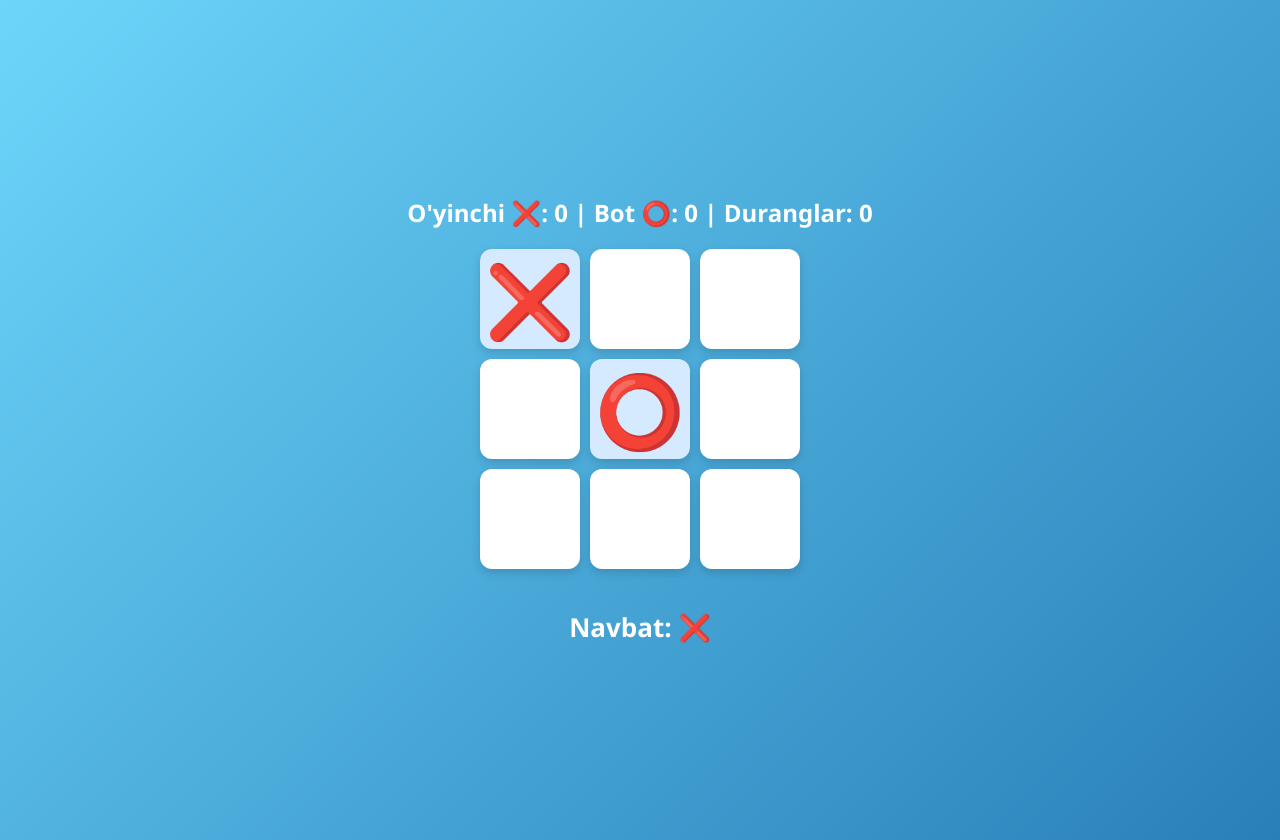
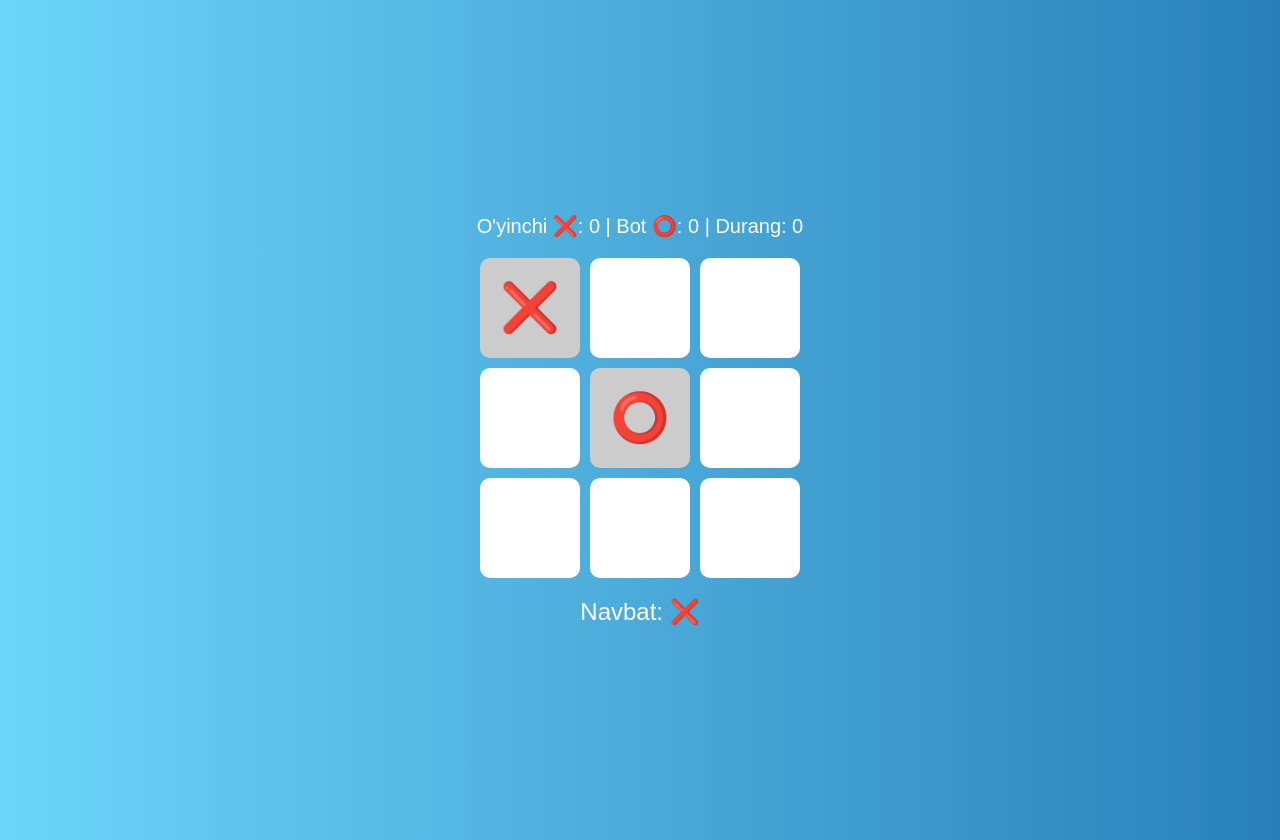
Before and after one commit to baxti0331/X-0, a plain HTML site: page index.html in a window 1280 px wide. Both pictures are taken after a click on the element 530 px from the left and 298 px from the top of the page. Drawn offline with Linux system fonts and the light colour scheme.

Commit message:
Update index.html

```diff
--- a/index.html
+++ b/index.html
@@ -2,129 +2,84 @@
 <html lang="uz">
 <head>
 <meta charset="UTF-8" />
-<meta name="viewport" content="width=device-width, initial-scale=1, maximum-scale=1, user-scalable=no" />
-<title>Botga qarshi tik-tak-toe o'yini</title>
+<meta name="viewport" content="width=device-width, initial-scale=1.0" />
+<title>Tik-Tak-Toe</title>
 <style>
-  #loaderScreen {
-    position: fixed; top: 0; left: 0; width: 100vw; height: 100vh;
-    background: linear-gradient(135deg, #74b9ff, #0984e3);
-    display: flex; justify-content: center; align-items: center; flex-direction: column;
-    color: #f0f0f0; font-size: 28px; font-weight: 700; z-index: 1000;
-  }
-  .spinner {
-    margin-top: 20px; width: 60px; height: 60px;
-    border: 8px solid rgba(240, 240, 240, 0.3);
-    border-top: 8px solid #f0f0f0; border-radius: 50%;
-    animation: spin 1.2s linear infinite;
-  }
-  @keyframes spin {
-    0% { transform: rotate(0deg);}
-    100% { transform: rotate(360deg);}
-  }
   body {
-    font-family: 'Segoe UI', Tahoma, Geneva, Verdana, sans-serif;
-    background: linear-gradient(135deg, #6dd5fa, #2980b9);
-    color: #222; margin: 0; padding: 20px;
-    display: flex; flex-direction: column; align-items: center; justify-content: center;
-    height: 100vh; user-select: none; overflow: hidden;
+    margin: 0;
+    padding: 20px;
+    font-family: sans-serif;
+    background: linear-gradient(to right, #6dd5fa, #2980b9);
+    color: white;
+    display: flex;
+    flex-direction: column;
+    align-items: center;
+    justify-content: center;
+    height: 100vh;
+    overflow: hidden;
   }
   #scoreboard {
-    color: white;
-    font-size: 24px;
-    font-weight: 600;
     margin-bottom: 20px;
-    user-select: none;
-    z-index: 1;
+    font-size: 20px;
   }
   #board {
     display: grid;
     grid-template-columns: repeat(3, 100px);
-    grid-template-rows: repeat(3, 100px);
     gap: 10px;
-    z-index: 1;
   }
   .cell {
-    background: #fff;
-    border-radius: 12px;
-    box-shadow: 0 4px 10px rgba(0, 0, 0, 0.15);
-    font-size: 72px;
+    width: 100px;
+    height: 100px;
+    background: white;
+    color: black;
+    font-size: 48px;
     display: flex;
+    align-items: center;
     justify-content: center;
-    align-items: center;
+    border-radius: 10px;
     cursor: pointer;
-    transition: background-color .3s ease;
-    -webkit-tap-highlight-color: transparent;
-    touch-action: manipulation;
-    user-select: none;
-  }
-  .cell:hover {
-    background-color: #f0f8ff;
   }
   .cell.disabled {
-    cursor: default;
-    background-color: #d6eaff;
+    pointer-events: none;
+    background-color: #ccc;
   }
   #message {
-    margin-top: 40px;
-    color: #fff;
-    font-size: 26px;
-    font-weight: 600;
-    min-height: 32px;
-    user-select: none;
-    z-index: 1;
+    margin-top: 20px;
+    font-size: 24px;
   }
-  #countdown {
-    color: #fff;
-    font-size: 26px;
-    font-weight: 600;
-    user-select: none;
-    min-width: 24px;
-    text-align: left;
-  }
-  #fireworksCanvas {
+  canvas {
     position: fixed;
-    top: 0; left: 0;
-    width: 100vw; height: 100vh;
+    top: 0;
+    left: 0;
     pointer-events: none;
+    width: 100vw;
+    height: 100vh;
     z-index: 10;
   }
 </style>
 </head>
 <body>
-<div id="loaderScreen">O'yin yuklanmoqda...<div class="spinner"></div></div>
 
-<div id="scoreboard">O'yinchi ❌: 0  |  Bot ⭕: 0  |  Duranglar: 0</div>
-
+<div id="scoreboard">O'yinchi ❌: 0 | Bot ⭕: 0 | Durang: 0</div>
 <div id="board"></div>
 <div id="message">Navbat: ❌</div>
-<div id="countdown"></div>
+<canvas id="fireworksCanvas"></canvas>
 
-<canvas id="fireworksCanvas"></canvas>
 <script>
-window.onload = () => {
-  setTimeout(() => {
-    document.getElementById('loaderScreen').style.display = 'none';
-    createBoard();
-  }, 2500);
-};
+const boardElement = document.getElementById("board");
+const messageElement = document.getElementById("message");
+const scoreboardElement = document.getElementById("scoreboard");
+const canvas = document.getElementById("fireworksCanvas");
+const ctx = canvas.getContext("2d");
 
-const boardElement = document.getElementById('board');
-const messageElement = document.getElementById('message');
-const countdownElement = document.getElementById('countdown');
-const scoreboard = document.getElementById('scoreboard');
-const canvas = document.getElementById('fireworksCanvas');
-const ctx = canvas.getContext('2d');
-
-let board = ['', '', '', '', '', '', '', '', ''];
-let currentPlayer = '❌';
+let board = Array(9).fill("");
+let currentPlayer = "❌";
 let gameActive = true;
+let playerWins = 0, botWins = 0, draws = 0;
 let fireworks = [];
 let animationId;
-let playerWins = 0;
-let botWins = 0;
-let draws = 0;
 
-const winningConditions = [
+const winCombos = [
   [0,1,2],[3,4,5],[6,7,8],
   [0,3,6],[1,4,7],[2,5,8],
   [0,4,8],[2,4,6]
@@ -134,20 +89,20 @@ function resizeCanvas() {
   canvas.width = window.innerWidth;
   canvas.height = window.innerHeight;
 }
-window.addEventListener('resize', resizeCanvas);
 resizeCanvas();
+window.addEventListener("resize", resizeCanvas);
 
 class FireworkParticle {
-  constructor(x,y,color){
+  constructor(x, y, color) {
     this.x = x;
     this.y = y;
     this.color = color;
-    this.radius = Math.random()*3 + 2;
-    this.speedX = (Math.random()-0.5)*6;
-    this.speedY = (Math.random()-0.5)*6;
+    this.radius = Math.random() * 3 + 2;
+    this.speedX = (Math.random() - 0.5) * 6;
+    this.speedY = (Math.random() - 0.5) * 6;
     this.alpha = 1;
     this.gravity = 0.05;
-    this.decay = 0.015 + Math.random()*0.015;
+    this.decay = 0.01 + Math.random() * 0.02;
   }
   update() {
     this.speedY += this.gravity;
@@ -160,31 +115,26 @@ class FireworkParticle {
     ctx.globalAlpha = this.alpha;
     ctx.fillStyle = this.color;
     ctx.beginPath();
-    ctx.arc(this.x, this.y, this.radius, 0, 2*Math.PI);
+    ctx.arc(this.x, this.y, this.radius, 0, Math.PI * 2);
     ctx.fill();
     ctx.restore();
   }
 }
 
 function createFireworks(x, y) {
-  const colors = ['#ff4757','#ffa502','#1e90ff','#2ed573','#ff6b81','#3742fa'];
-  for(let i=0; i<60; i++){
-    const color = colors[Math.floor(Math.random()*colors.length)];
+  const colors = ["#ff4757", "#ffa502", "#1e90ff", "#2ed573", "#ff6b81", "#3742fa"];
+  for (let i = 0; i < 60; i++) {
+    const color = colors[Math.floor(Math.random() * colors.length)];
     fireworks.push(new FireworkParticle(x, y, color));
   }
 }
 
 function animateFireworks() {
   ctx.clearRect(0, 0, canvas.width, canvas.height);
-  for(let i = fireworks.length - 1; i >= 0; i--){
-    const p = fireworks[i];
-    p.update();
-    p.draw();
-    if(p.alpha <= 0){
-      fireworks.splice(i,1);
-    }
-  }
-  if(fireworks.length > 0){
+  fireworks.forEach(p => p.update());
+  fireworks.forEach(p => p.draw());
+  fireworks = fireworks.filter(p => p.alpha > 0);
+  if (fireworks.length > 0) {
     animationId = requestAnimationFrame(animateFireworks);
   } else {
     cancelAnimationFrame(animationId);
@@ -192,190 +142,133 @@ function animateFireworks() {
 }
 
 function showFireworks() {
-  createFireworks(window.innerWidth/2, window.innerHeight/2);
+  createFireworks(window.innerWidth / 2, window.innerHeight / 2);
   animateFireworks();
 }
 
-function createBoard() {
-  boardElement.innerHTML = '';
-  board.forEach((cell, index) => {
-    const cellDiv = document.createElement('div');
-    cellDiv.classList.add('cell');
-    cellDiv.dataset.index = index;
-    cellDiv.textContent = cell;
-    if(cell !== '') cellDiv.classList.add('disabled');
-    cellDiv.addEventListener('click', onCellClick);
-    boardElement.appendChild(cellDiv);
+function drawBoard() {
+  boardElement.innerHTML = "";
+  board.forEach((cell, i) => {
+    const div = document.createElement("div");
+    div.className = "cell" + (cell ? " disabled" : "");
+    div.textContent = cell;
+    div.dataset.index = i;
+    div.addEventListener("click", onCellClick);
+    boardElement.appendChild(div);
   });
 }
 
 function onCellClick(e) {
-  const index = e.target.dataset.index;
-  if(!gameActive || board[index] !== '' || currentPlayer === '⭕') return;
-  board[index] = currentPlayer;
-  updateBoard();
-  checkResult();
-  if(gameActive && currentPlayer === '⭕'){
+  const i = +e.target.dataset.index;
+  if (!gameActive || board[i] !== "") return;
+
+  board[i] = currentPlayer;
+  updateGame();
+
+  if (gameActive && currentPlayer === "⭕") {
     setTimeout(botMove, 500);
   }
 }
 
-function updateBoard() {
-  document.querySelectorAll('.cell').forEach(cell => {
-    const idx = cell.dataset.index;
-    cell.textContent = board[idx];
-    if(board[idx] !== '') cell.classList.add('disabled');
-    else cell.classList.remove('disabled');
-  });
-}
+function updateGame() {
+  drawBoard();
+  const winner = getWinner();
 
-function updateScoreboard() {
-  scoreboard.textContent = `O'yinchi ❌: ${playerWins}  |  Bot ⭕: ${botWins}  |  Duranglar: ${draws}`;
-}
-
-function checkResult() {
-  let roundWon = false;
-  for(const condition of winningConditions){
-    const [a,b,c] = condition;
-    if(board[a] === '' || board[b] === '' || board[c] === '') continue;
-    if(board[a] === board[b] && board[b] === board[c]){
-      roundWon = true;
-      break;
-    }
-  }
-  if(roundWon){
-    messageElement.textContent = `G'olib: ${currentPlayer}! 🎉`;
+  if (winner) {
+    messageElement.textContent = `G'olib: ${winner} 🎉`;
     gameActive = false;
-    highlightWinningCells();
     showFireworks();
-
-    if(currentPlayer === '❌') playerWins++;
-    else if(currentPlayer === '⭕') botWins++;
-
-    updateScoreboard();
-
-    startCountdownAndRestart();
-
-    return;
-  }
-  if(!board.includes('')){
-    messageElement.textContent = 'Durang! 🤝';
+    if (winner === "❌") playerWins++;
+    else botWins++;
+    updateScore();
+    setTimeout(resetGame, 2500);
+  } else if (!board.includes("")) {
+    messageElement.textContent = "Durang! 🤝";
+    draws++;
+    updateScore();
     gameActive = false;
-    draws++;
-    updateScoreboard();
-
-    startCountdownAndRestart();
-
-    return;
-  }
-  currentPlayer = currentPlayer === '❌' ? '⭕' : '❌';
-  messageElement.textContent = `Navbat: ${currentPlayer}`;
-  countdownElement.textContent = '';
-}
-
-function highlightWinningCells() {
-  for(const condition of winningConditions){
-    const [a,b,c] = condition;
-    if(board[a] !== '' && board[a] === board[b] && board[b] === board[c]){
-      document.querySelector(`.cell[data-index="${a}"]`).style.backgroundColor = '#90ee90';
-      document.querySelector(`.cell[data-index="${b}"]`).style.backgroundColor = '#90ee90';
-      document.querySelector(`.cell[data-index="${c}"]`).style.backgroundColor = '#90ee90';
-    }
+    setTimeout(resetGame, 2500);
+  } else {
+    currentPlayer = currentPlayer === "❌" ? "⭕" : "❌";
+    messageElement.textContent = `Navbat: ${currentPlayer}`;
   }
 }
 
-function startCountdownAndRestart() {
-  let timeLeft = 2;
-  countdownElement.textContent = timeLeft;
-  clearInterval(window.countdownInterval);
-  window.countdownInterval = setInterval(() => {
-    timeLeft--;
-    if(timeLeft <= 0){
-      clearInterval(window.countdownInterval);
-      countdownElement.textContent = '';
-      restartGame();
-    } else {
-      countdownElement.textContent = timeLeft;
+function getWinner() {
+  for (const [a, b, c] of winCombos) {
+    if (board[a] && board[a] === board[b] && board[a] === board[c]) {
+      return board[a];
     }
-  }, 1000);
+  }
+  return null;
 }
 
-function restartGame() {
-  board = ['', '', '', '', '', '', '', '', ''];
-  currentPlayer = '❌';
-  gameActive = true;
-  messageElement.textContent = `Navbat: ${currentPlayer}`;
-  countdownElement.textContent = '';
-  createBoard();
-  ctx.clearRect(0, 0, canvas.width, canvas.height);
-  fireworks = [];
-  cancelAnimationFrame(animationId);
+function updateScore() {
+  scoreboardElement.textContent = `O'yinchi ❌: ${playerWins} | Bot ⭕: ${botWins} | Durang: ${draws}`;
 }
 
-// Bot harakati (70% g'alaba imkoniyati bilan)
+function resetGame() {
+  board = Array(9).fill("");
+  currentPlayer = "❌";
+  gameActive = true;
+  messageElement.textContent = "Navbat: ❌";
+  drawBoard();
+  fireworks = [];
+  ctx.clearRect(0, 0, canvas.width, canvas.height);
+}
+
 function botMove() {
   if (!gameActive) return;
 
-  function findWinningMove(player) {
-    for (const condition of winningConditions) {
-      const [a, b, c] = condition;
+  // 90% умный ход
+  if (Math.random() < 0.9) {
+    // Победа
+    for (const [a, b, c] of winCombos) {
       const line = [board[a], board[b], board[c]];
-      if (line.filter(cell => cell === player).length === 2 && line.includes('')) {
-        return condition[line.indexOf('')];
+      if (line.filter(x => x === "⭕").length === 2 && line.includes("")) {
+        const move = [a, b, c][line.indexOf("")];
+        board[move] = "⭕";
+        updateGame();
+        return;
       }
     }
-    return null;
-  }
 
-  const randomChance = Math.random();
+    // Блок игрока
+    for (const [a, b, c] of winCombos) {
+      const line = [board[a], board[b], board[c]];
+      if (line.filter(x => x === "❌").length === 2 && line.includes("")) {
+        const move = [a, b, c][line.indexOf("")];
+        board[move] = "⭕";
+        updateGame();
+        return;
+      }
+    }
 
-  // 70% imkoniyat: g'alaba qilish yoki blok qilish uchun mukammal harakat
-  if (randomChance < 0.7) {
-    let move = findWinningMove('⭕');
-    if (move !== null) {
-      board[move] = '⭕';
-      updateBoard();
-      checkResult();
+    // Центр
+    if (board[4] === "") {
+      board[4] = "⭕";
+      updateGame();
       return;
     }
-    move = findWinningMove('❌');
-    if (move !== null) {
-      board[move] = '⭕';
-      updateBoard();
-      checkResult();
+
+    // Угол
+    const corners = [0, 2, 6, 8].filter(i => board[i] === "");
+    if (corners.length) {
+      const move = corners[Math.floor(Math.random() * corners.length)];
+      board[move] = "⭕";
+      updateGame();
       return;
     }
   }
 
-  // 20% imkoniyat: markazni egallash, agar bo'sh bo'lsa
-  if (randomChance >= 0.7 && randomChance < 0.9) {
-    if (board[4] === '') {
-      board[4] = '⭕';
-      updateBoard();
-      checkResult();
-      return;
-    }
-  }
-
-  // 10% imkoniyat: burchaklardan birini egallash, agar markaz band bo'lsa
-  const corners = [0, 2, 6, 8].filter(i => board[i] === '');
-  if (corners.length > 0 && randomChance >= 0.9) {
-    const corner = corners[Math.floor(Math.random() * corners.length)];
-    board[corner] = '⭕';
-    updateBoard();
-    checkResult();
-    return;
-  }
-
-  // Aks holda, tasodifiy harakat
-  const emptyIndices = board.map((val, idx) => val === '' ? idx : -1).filter(idx => idx !== -1);
-  if (emptyIndices.length === 0) return;
-  const randomIndex = emptyIndices[Math.floor(Math.random() * emptyIndices.length)];
-  board[randomIndex] = '⭕';
-  updateBoard();
-  checkResult();
+  // Случайный
+  const empty = board.map((v, i) => v === "" ? i : null).filter(v => v !== null);
+  const move = empty[Math.floor(Math.random() * empty.length)];
+  board[move] = "⭕";
+  updateGame();
 }
 
+drawBoard();
 </script>
 </body>
 </html>
```
